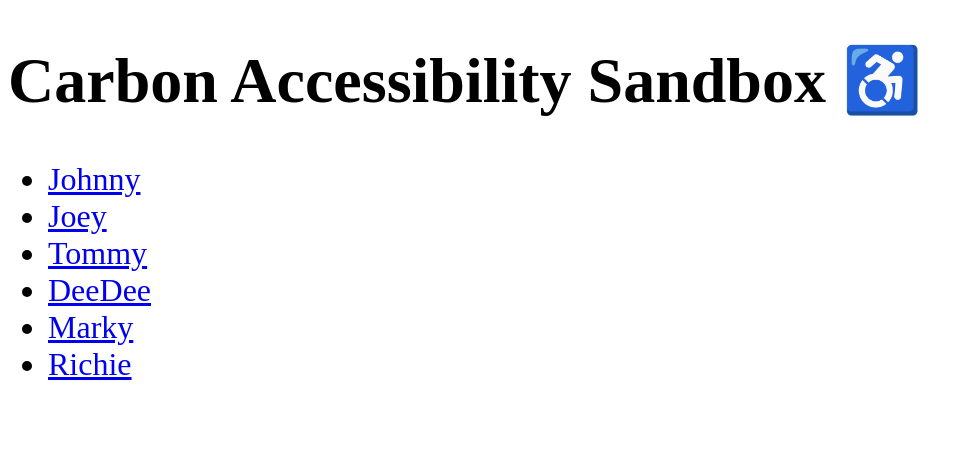
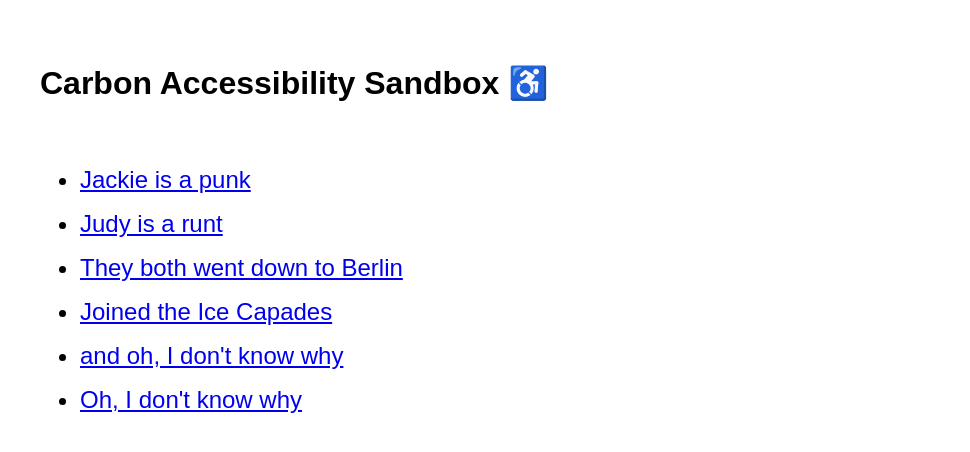
Before and after one commit to dakahn/carbon-accessibility-sandbox, a Gatsby site: page / in a window 1280 px wide. Shown: the whole page, without its empty margins (0-970 px from the left). Built offline with nearby package versions, Linux system fonts and the light colour scheme; Gatsby itself is replaced by a stand-in of ours.

Commit message:
Add focus styling for li, and create main component

```diff
--- a/package.json
+++ b/package.json
@@ -10,6 +10,9 @@
   },
   "dependencies": {
     "babel-plugin-styled-components": "^1.9.4",
+    "carbon-components": "^9.61.3",
+    "carbon-components-react": "^6.60.2",
+    "carbon-icons": "^7.0.7",
     "gatsby": "^2.0.33",
     "gatsby-plugin-styled-components": "^3.0.4",
     "react": "^16.5.1",
--- a/src/pages/index.js
+++ b/src/pages/index.js
@@ -2,7 +2,7 @@ import React from 'react';
 import styled from 'styled-components';
 
 export default () => (
-  <>
+  <Main>
     <H1>
       Carbon Accessibility Sandbox{' '}
       <span
@@ -15,32 +15,45 @@ export default () => (
     <nav>
       <Ul>
         <li>
-          <a href="/johnny">Johnny</a>
+          <a href="/johnny">Jackie is a punk</a>
         </li>
         <li>
-          <a href="/joey">Joey</a>
+          <a href="/joey">Judy is a runt</a>
         </li>
         <li>
-          <a href="/tommy">Tommy</a>
+          <a href="/tommy">They both went down to Berlin</a>
         </li>
         <li>
-          <a href="/deedee">DeeDee</a>
+          <a href="/deedee">Joined the Ice Capades</a>
         </li>
         <li>
-          <a href="/marky">Marky</a>
+          <a href="/marky">and oh, I don't know why</a>
         </li>
         <li>
-          <a href="/richie">Richie</a>
+          <a href="/richie">Oh, I don't know why</a>
         </li>
       </Ul>
     </nav>
-  </>
+  </Main>
 );
 
+const Main = styled.main`
+  font-family: sans-serif;
+  margin-left: 2rem;
+`;
+
 const H1 = styled.h1`
-  font-size: 4rem;
+  font-size: 2rem;
+  margin-top: 4rem;
+  margin-bottom: 4rem;
 `;
 
 const Ul = styled.ul`
-  font-size: 2rem;
+  font-size: 1.5rem;
+  li {
+    margin-bottom: 1rem;
+  }
+  a:focus {
+    outline: 3px solid blue;
+  }
 `;
```
Also changed, not shown: 1 other file.
